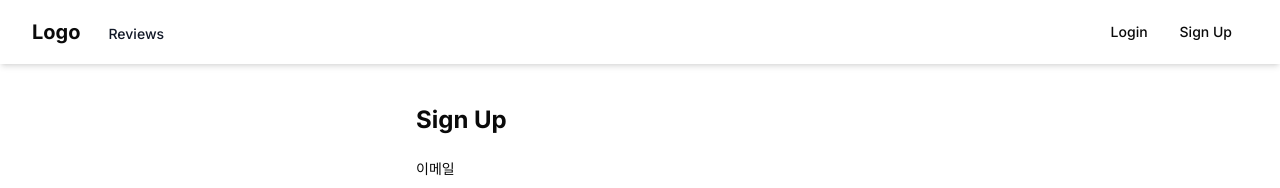
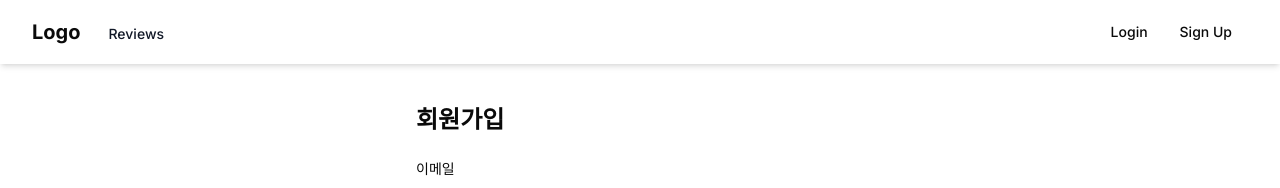
Before and after one commit to youjin-10/kim-community-law, a Next.js app: page /signup in a window 1280 px wide. Shown: the top 188 px of the page. Built offline with nearby package versions, Linux system fonts and the light colour scheme; no server answers.

Commit message:
chore: '회원가입' 텍스트 추가

```diff
--- a/app/signup/page.tsx
+++ b/app/signup/page.tsx
@@ -5,7 +5,7 @@
 export default function SignUpPage() {
   return (
     <div className="max-w-md mx-auto mt-10">
-      <h1 className="text-2xl font-bold mb-5">Sign Up</h1>
+      <h1 className="text-2xl font-bold mb-5">회원가입</h1>
       <SignUpForm />
     </div>
   );
```
